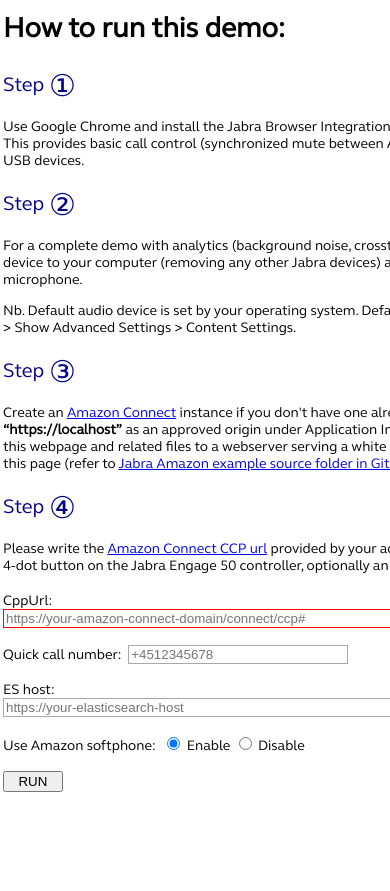
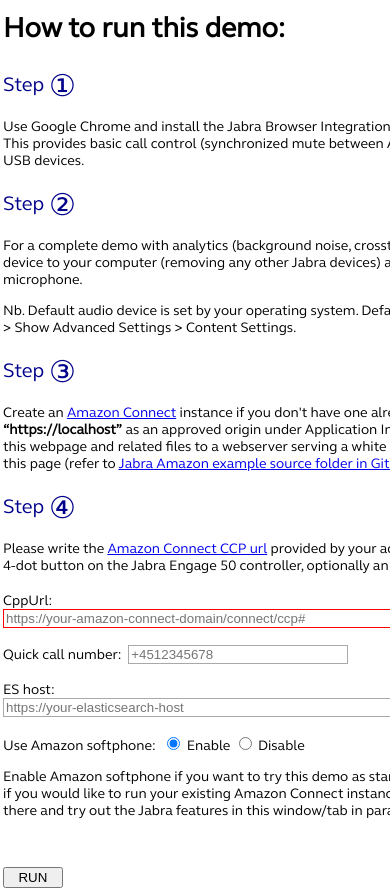
Before and after one commit to gnaudio/jabra-browser-integration, a browser extension: page src/DeveloperSupportBeta/amazonconnectclient/index.html in a window 390 px wide. Shown: the part 79-970 px from the top of the page. Before the commit the page ends 874 px from the top, so only its background shows below. Drawn offline with Linux system fonts and the light colour scheme.

Commit message:
Adding description of softphone option
Description to understand why you'd want to enable/disable Amazon softphone.

```diff
--- a/src/DeveloperSupportBeta/amazonconnectclient/index.html
+++ b/src/DeveloperSupportBeta/amazonconnectclient/index.html
@@ -71,6 +71,9 @@
                 Disable
               </label>
             </label>
+            <p>
+              Enable Amazon softphone if you want to try this demo as stand-alone and get audio in this browser instance. Disable softphone if you would like to run your existing Amazon Connect instance in a different browser window or tab with softphone happening there and try out the Jabra features in this window/tab in parallel.
+            </p>
             <br/>
             <br/>
             <button id="configureGo" type="submit">&nbsp;&nbsp;RUN&nbsp;&nbsp;</button>
```
